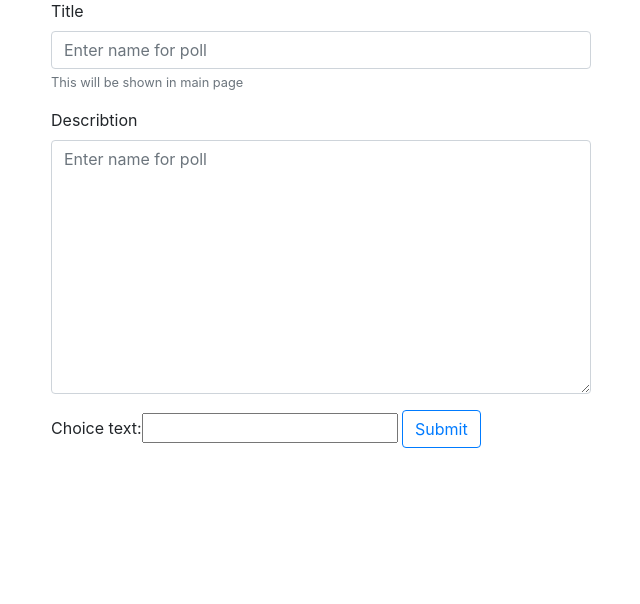
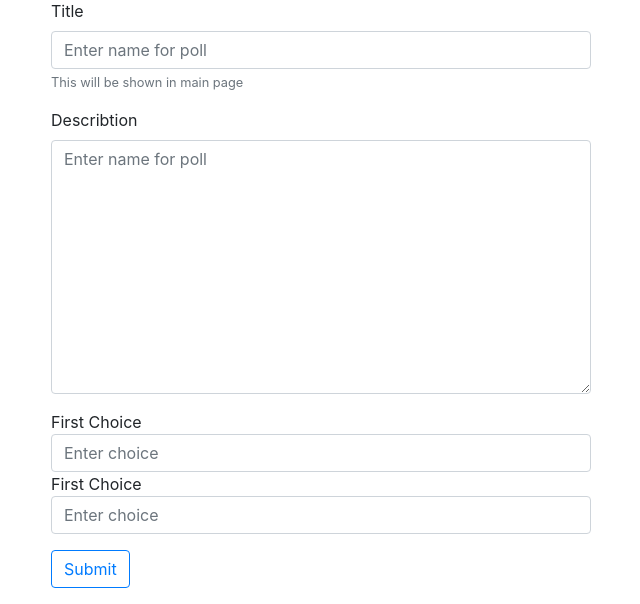
Before and after one commit to madatbay/django-poll-app, a Django app: page /create/ in a window 1280 px wide. Shown: the part 196-800 px from the top of the page, without its empty margins (319-959 px from the left). Run offline with Django 3.2, Linux system fonts and the light colour scheme; a user stored in the database is signed in; some libraries are stand-ins or nearby versions.

Commit message:
New feature: Add Poll

```diff
--- a/polls/forms.py
+++ b/polls/forms.py
@@ -2,16 +2,22 @@ from django.forms import ModelForm
 from django import forms
 from .models import Question, Choice
 
-class QuestionForm(ModelForm):
+class AddPoll(ModelForm):
+    choice1 = forms.CharField(
+        label='First Choice',
+        max_length=100,
+        widget=forms.TextInput(attrs={'class':'form-control','placeholder':'Enter choice'})
+    )
+    choice2 = forms.CharField(
+        label='First Choice',
+        max_length=100,
+        widget=forms.TextInput(attrs={'class':'form-control','placeholder':'Enter choice'})
+    )
+
     class Meta:
         model = Question
-        fields = ['question_text','describtion']
+        fields = ['question_text','describtion','choice1','choice2']
         widgets = {
             'question_text': forms.TextInput(attrs={'class':'form-control','placeholder':'Enter name for poll','id':'title'}),
             'describtion': forms.Textarea(attrs={'class':'form-control','placeholder':'Enter name for poll','id':'describtion'})
         }
-
-class ChoiceForm(ModelForm):
-    class Meta:
-        model = Choice
-        fields= ['choice_text']
--- a/polls/templates/polls/createPoll.html
+++ b/polls/templates/polls/createPoll.html
@@ -12,7 +12,12 @@
       <label for="describtion">Describtion</label>
         {{form.describtion}}
     </div>
-    {{form2}}
+    <div class="form-group">
+      {{form.choice1.label}}
+      {{form.choice1}}
+      {{form.choice2.label}}
+      {{form.choice2}}
+    </div>
     <button type="submit" class="btn btn-outline-primary">Submit</button>
   </form>
 </div>
--- a/polls/views.py
+++ b/polls/views.py
@@ -6,9 +6,8 @@ from django.contrib.auth.forms import UserCreationForm
 from django.contrib import messages
 from django.urls import reverse
 from django.views import generic
-from .forms import QuestionForm, ChoiceForm
-
-from .models import Question
+from .forms import AddPoll
+from .models import Question, Choice
 
 # Create your views here.
 
@@ -91,17 +90,16 @@ def logoutUser(request):
 
 @login_required(login_url='polls:login')
 def createPoll(request):
-    form = QuestionForm
-    form2 = ChoiceForm
+    form = AddPoll(request.POST or None)
+    if request.method == 'POST' and form.is_valid():
+        new_form = form.save(commit=False)
+        new_form.save()
+        choice1 = Choice(question = new_form, choice_text = form.cleaned_data['choice1']).save()
+        choice2 = Choice(question = new_form, choice_text = form.cleaned_data['choice2']).save()
 
-    if request.method == 'POST':
-        form2 = ChoiceForm(request.POST)
-        form = QuestionForm(request.POST)
-        if form.is_valid() and form2.is_valid():
-            form2.question = form.question
-            form2.save()
-            form.save()
-            return redirect('polls:index')
+        return redirect('polls:index')
+    else:
+        form = AddPoll()
 
-    context = {'form': form,'form2': form2}
+    context = {'form': form}
     return render(request, 'polls/createPoll.html', context)
```
Also changed, not shown: db.sqlite3, 1 other file.
